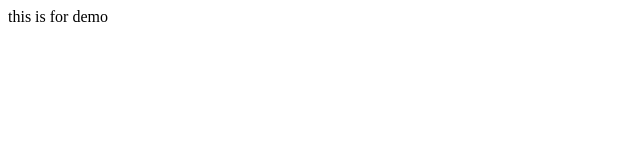
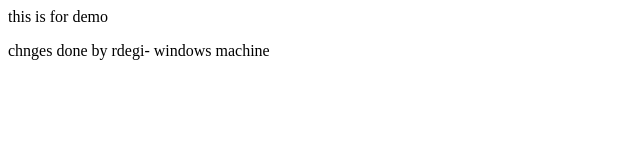
Before and after one commit to RDEG1/test2, a plain HTML site: page index.html in a window 1280 px wide. Shown: the whole page, without its empty margins (0-640 px from the left). Drawn offline with Linux system fonts and the light colour scheme.

Commit message:
Commit from windows machine

```diff
--- a/index.html
+++ b/index.html
@@ -3,6 +3,6 @@
 
 <p>this is for demo</p>
 
-
+<p>chnges done by rdegi- windows machine</p>
 
 </html>
```
